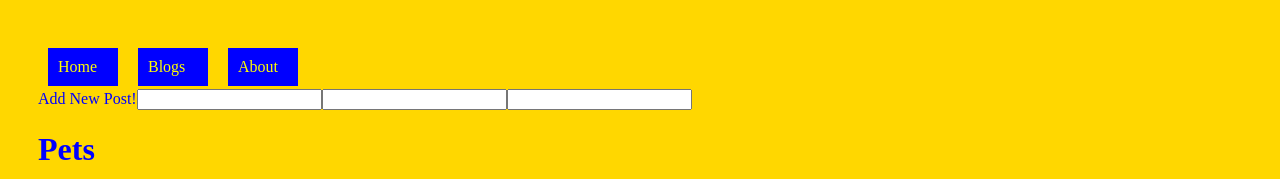
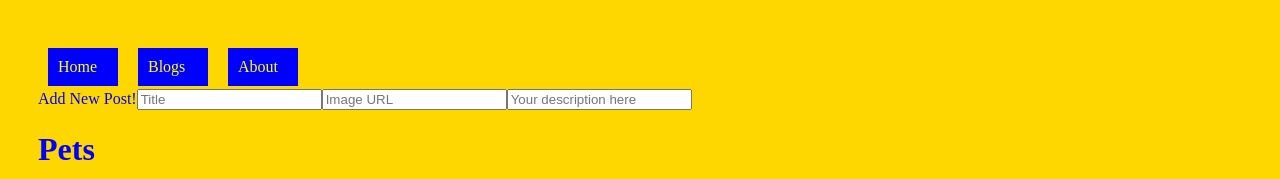
Before and after one commit to Jmulvez/Phase-2-Project-React, a React (Create React App) app: page /blogs in a window 1280 px wide. Shown: the top 179 px of the page. Built offline with nearby package versions, Linux system fonts and the light colour scheme; data requests are answered from the project's data file.

Commit message:
form submit working

```diff
--- a/src/components/App.js
+++ b/src/components/App.js
@@ -18,6 +18,9 @@ function App() {
         .then(res => res.json())
         .then(data => setBlogs(data))
     }, []);
+    function handleNewBlog(newBlog) {
+        setBlogs([...blogs, newBlog]);
+    }
     return (
         <div style={appStyle} >
             <Navbar />
@@ -26,7 +29,7 @@ function App() {
                     <About />
                 </Route>
                 <Route path="/blogs">
-                    <NewBlog blogs={blogs} />
+                    <NewBlog onAddItem={handleNewBlog} />
                     <Blog blogs={blogs} />
                 </Route>
                 <Route exact path="/">
--- a/src/components/NewBlog.js
+++ b/src/components/NewBlog.js
@@ -1,15 +1,29 @@
 import React, { useState } from "react";
 
-function NewBlog() {
-    const [blog, newBlog] = useState("");
+function NewBlog({ onAddItem }) {
+    const [title, setTitle] = useState("");
+    const [image, setImage] = useState("");
+    const [text, setText] = useState("");
+
+    function handleNewTitle(event) {
+        setTitle(event.target.value);
+    }
+
+    function handleNewImage(event) {
+        setImage(event.target.value);
+    }
+
+    function handleNewText(event) {
+        setText(event.target.value);
+    }
 
     function handleSubmit(e) {
         e.preventDefault();
         const blogData = {
-            /*title: title,
+            title: title,
             image: image,
-            text: text,*/
-        }
+            text: text,
+        };
         fetch("http://localhost:3000/blogs", {
             method: "POST",
             headers: {
@@ -18,14 +32,29 @@ function NewBlog() {
             body: JSON.stringify(blogData)
         })
         .then(res => res.json())
-        .then()
+        .then((newBlog) => onAddItem(newBlog))
     }
     return (
-        <form className="NewBlog">
+        <form className="NewBlog" onSubmit={handleSubmit} >
             Add New Post!
-            <input></input>
-            <input></input>
-            <input></input>
+            <input
+            label="title"
+            placeholder="Title"
+            onChange={handleNewTitle}
+            value={title}
+            />
+            <input
+            label="image"
+            placeholder="Image URL"
+            onChange={handleNewImage}
+            value={image}
+            />
+            <input
+            label="text"
+            placeholder="Your description here"
+            onChange={handleNewText}
+            value={text}
+            />
         </form>
     )
 }
```
